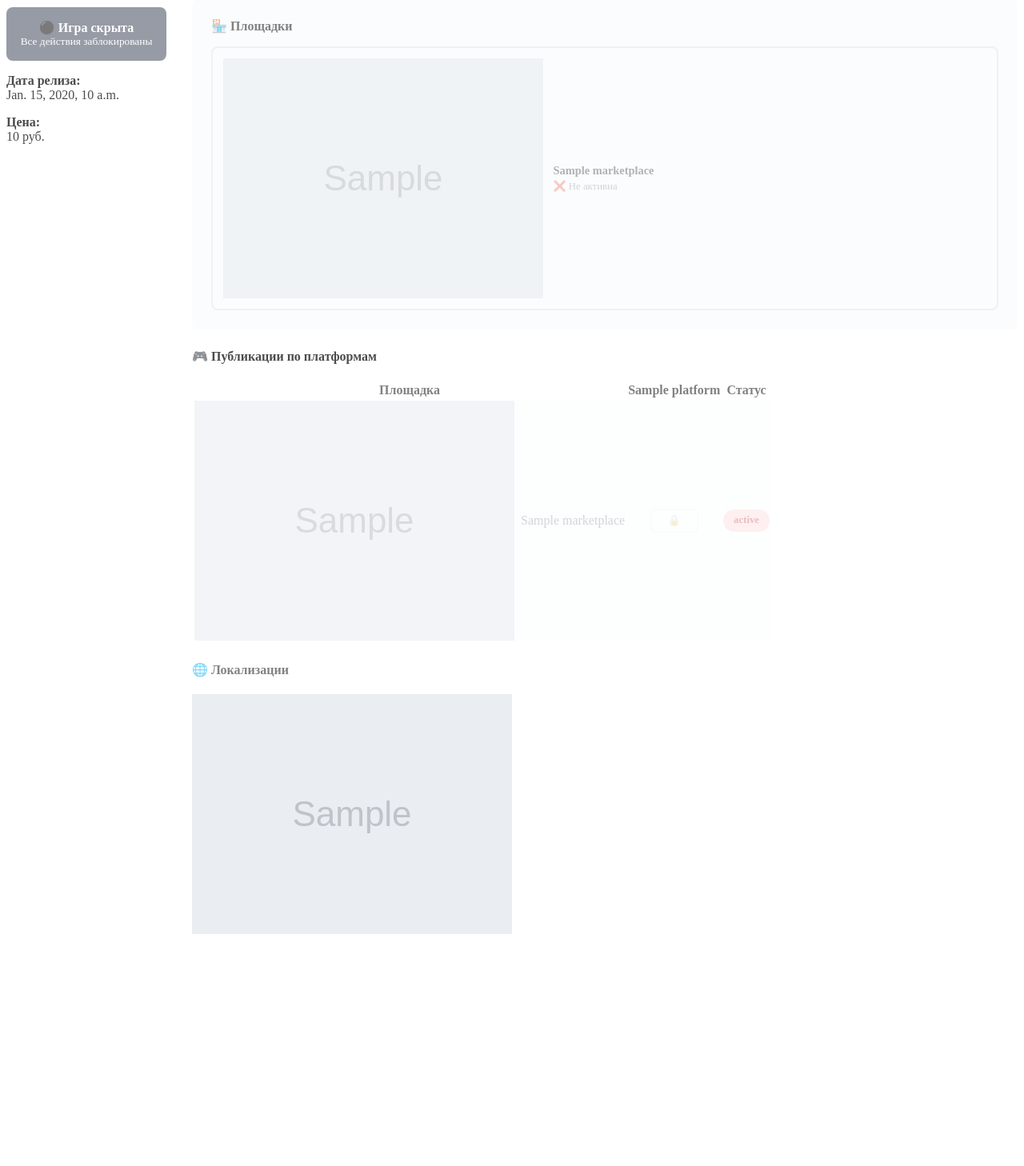
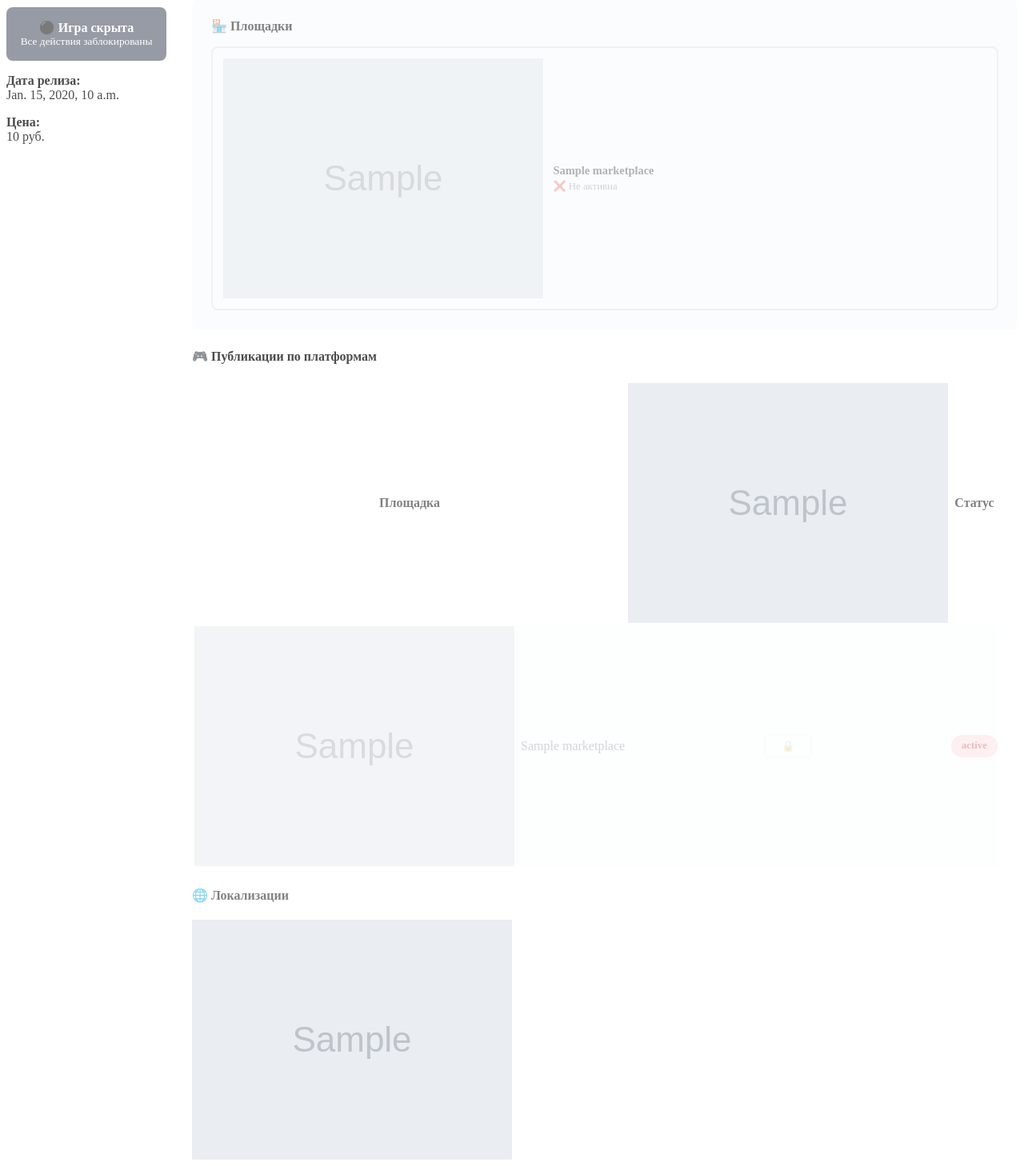
Before and after one commit to EscapingKotaro/CyndykTaskManager, a Django app: template releases/templates/releases/release_modal.html in a window 1280 px wide. Shown: the part 181-1639 px from the top of the page at 80% size. Before the commit the page ends 1349 px from the top, so only its background shows below. Run offline with Django 5.2, Linux system fonts and the light colour scheme; the template is opened without the code that fills it: most values are stand-ins (such as "Sample title", 1, 10 or a date in 2020); grey boxes marked "Sample" are stand-in pictures; parts of the project's set-up code (start-up, migrations or seed data) failed here and were passed over.

Commit message:
Update release_modal.html

```diff
--- a/releases/templates/releases/release_modal.html
+++ b/releases/templates/releases/release_modal.html
@@ -84,9 +84,11 @@
             <thead>
                 <tr>
                     <th>Площадка</th>
-                    {% for platform in game.get_platforms_list %}
-                    <th style="text-align: center;">{{ platform }}</th>
+                    {% for platform in game.display_platforms_list %}
+                    <th style="text-align: center;"><img src="/media/{{ platform.icon }}" alt="{{ platform.name }}" class="lang-icon"></th>
                     {% endfor %}
+
+
                     <th style="text-align: center;">Статус</th>
                 </tr>
             </thead>
```
